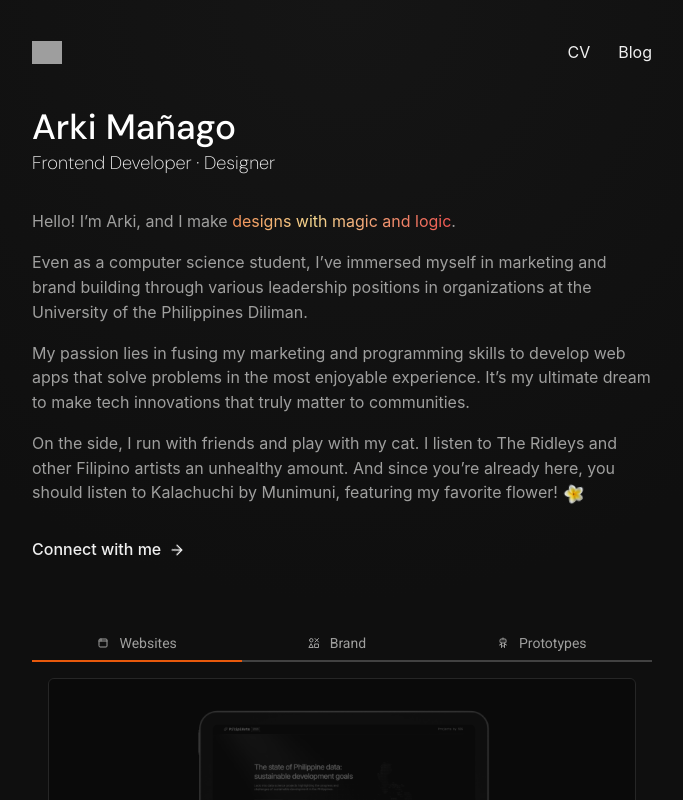
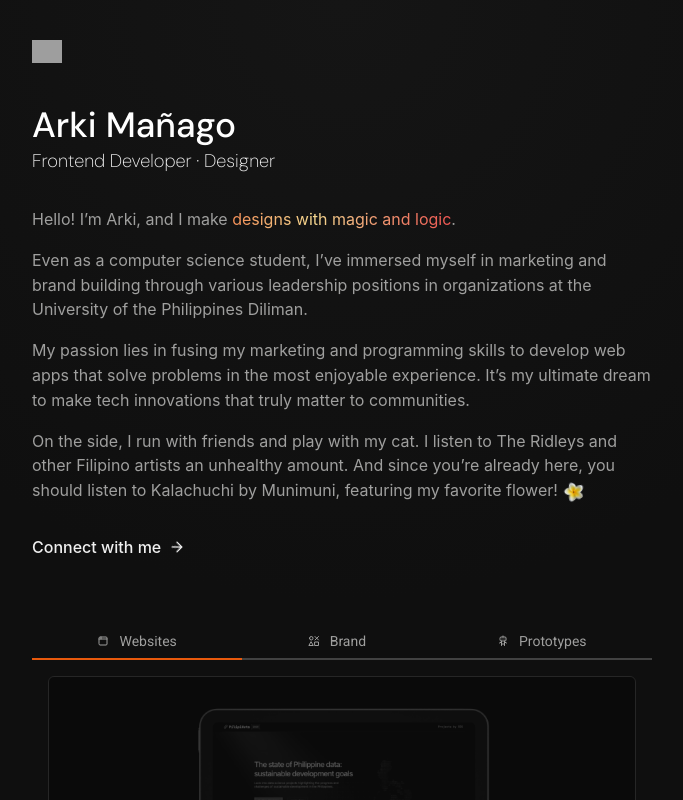
Before and after one commit to ark1tech/Portfolio, a Next.js app: page / in a window 1280 px wide. Shown: the top 800 px of the page, without its empty margins (298-981 px from the left). Built offline with nearby package versions, Linux system fonts and the light colour scheme; grey boxes are pictures that could not be loaded; a web font is replaced by a local one.

Commit message:
chore: remove cv and blog (useless shits)

```diff
--- a/src/app/_nav.jsx
+++ b/src/app/_nav.jsx
@@ -14,16 +14,16 @@ export default function NavBar() {
         />
       </Link>
       <div className="flex flex-row justify-between items-center gap-[1.75rem]">
-        <a
+        {/* <a
           href="./CV.pdf"
           target="_blank"
           type="application/pdf"
           className="navtext">
           CV
-        </a>
-        <Link href="/blog" className="navtext">
+        </a> */}
+        {/* <Link href="/blog" className="navtext">
           Blog
-        </Link>
+        </Link> */}
       </div>
     </nav>
   );
```
Also changed, not shown: src/app/_hero.jsx (line endings or trailing spaces).
